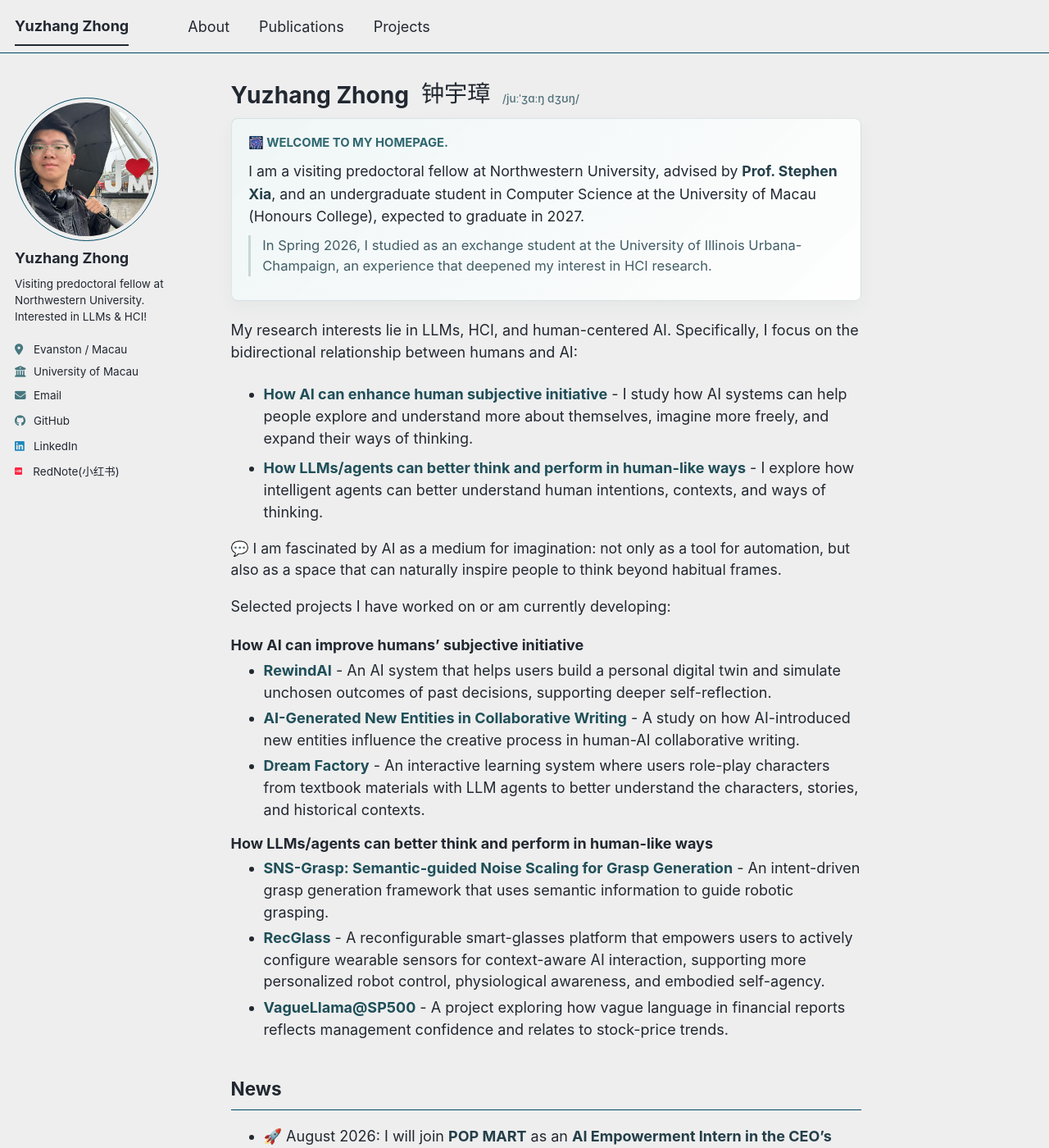
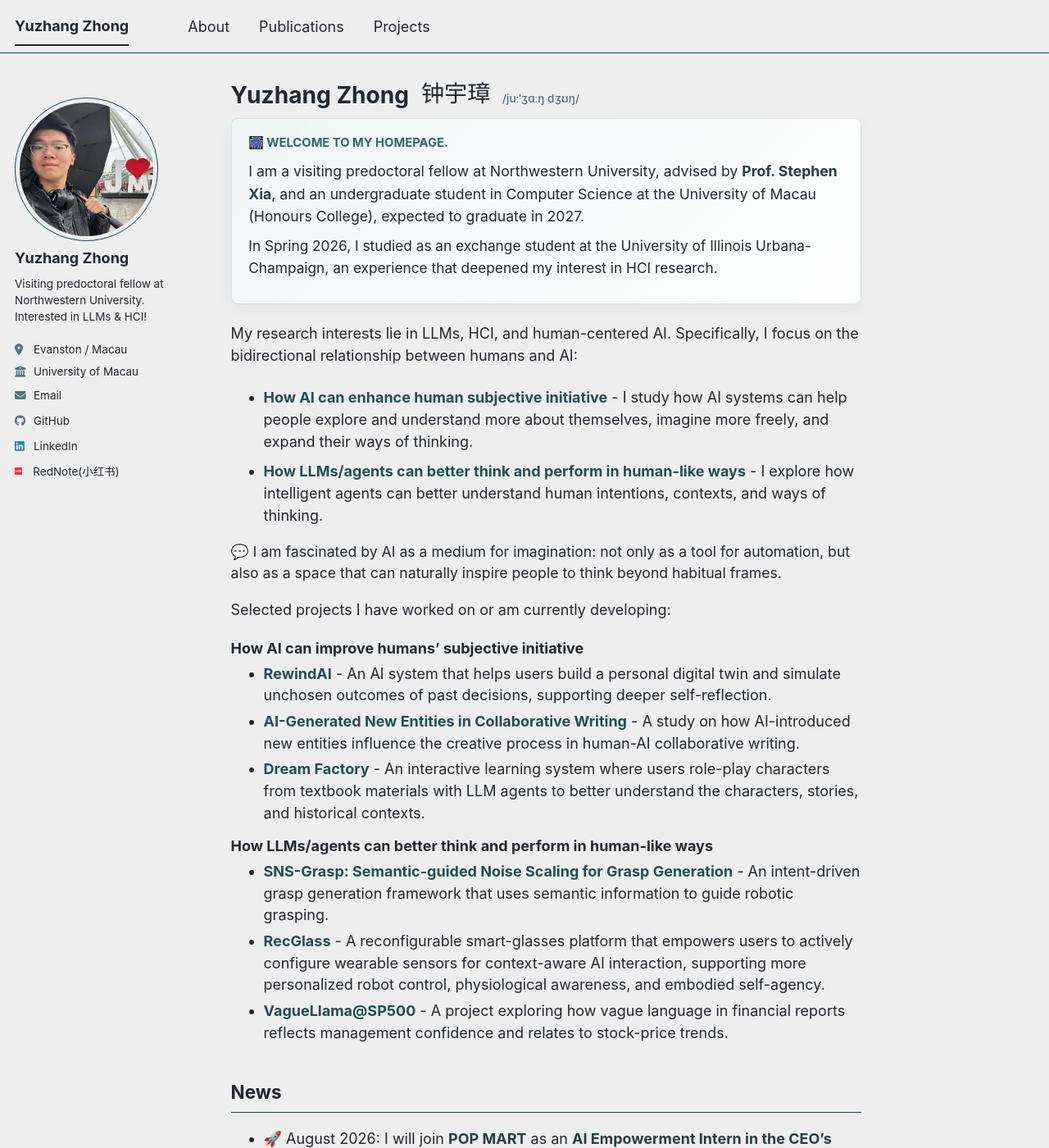
Before and after one commit to yuzhang-zhong/yuzhang-zhong.github.io, a Jekyll site: the page built from _pages/about.md, in a window 1280 px wide and 1400 px high. Shown: the whole window at 82% size. Built offline with Jekyll 4.4.1, drawn with Linux system fonts in a browser that asks for light colours; a style sheet for code colours, icons or effects is not loaded.

Commit message:
Refine intro typography

```diff
--- a/_includes/head/custom.html
+++ b/_includes/head/custom.html
@@ -18,6 +18,11 @@
 <meta name="theme-color" content="var(--global-bg-color)"/>
 
 <style>
+  html,
+  body {
+    font-family: Inter, ui-sans-serif, -apple-system, BlinkMacSystemFont, "Segoe UI", sans-serif;
+  }
+
   .homepage-welcome {
     margin: 0 0 1.25rem;
     padding: 1rem 1.15rem 1.05rem;
@@ -46,12 +51,9 @@
   }
 
   .welcome-note {
-    margin-top: 0.15rem;
-    padding-left: 0.78rem;
-    border-left: 3px solid rgba(47, 103, 112, 0.22);
-    color: #405d66;
-    font-size: 0.92rem !important;
-    line-height: 1.5;
+    color: var(--global-text-color);
+    font-size: 0.96rem !important;
+    line-height: 1.55;
   }
 
   .name-chinese,
```
